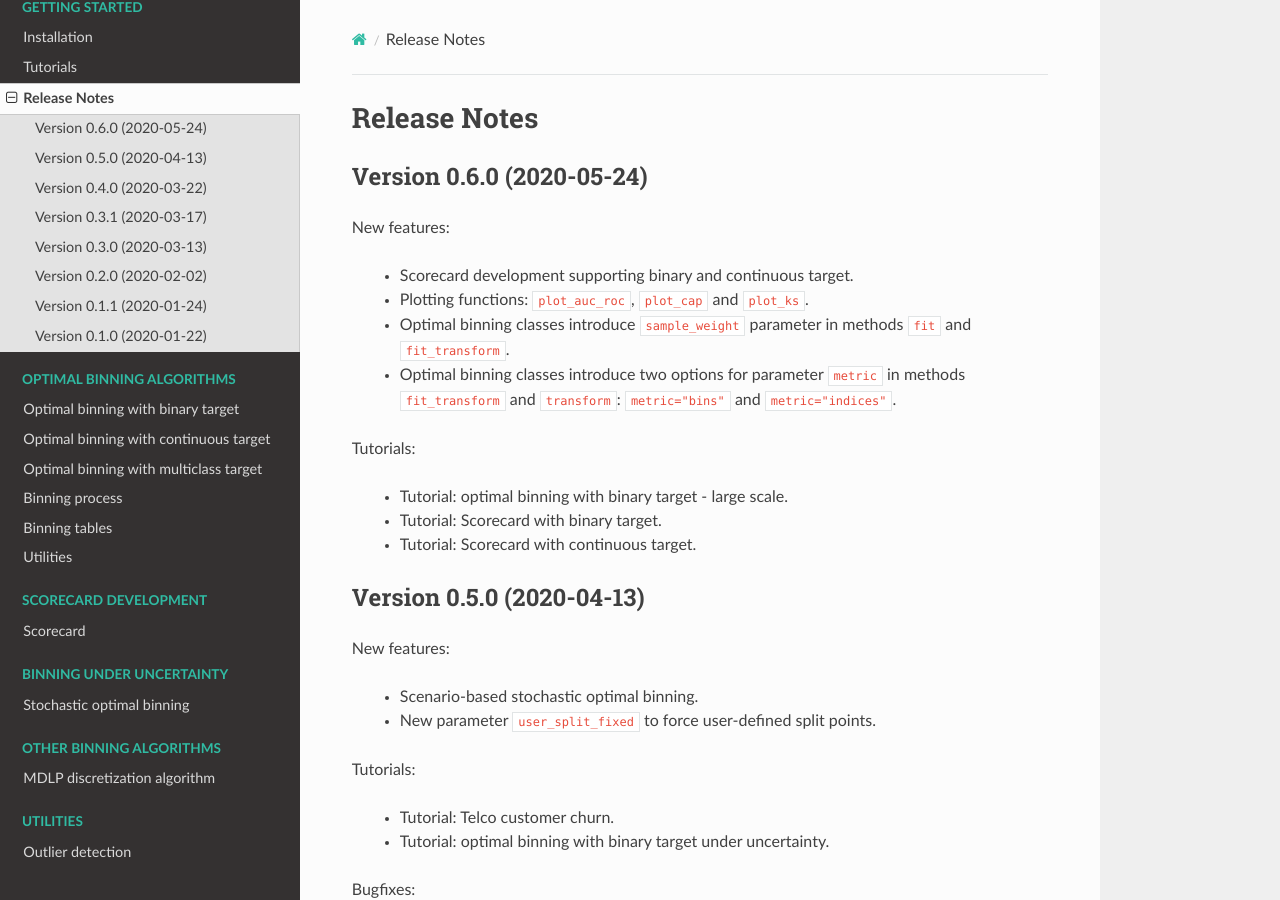
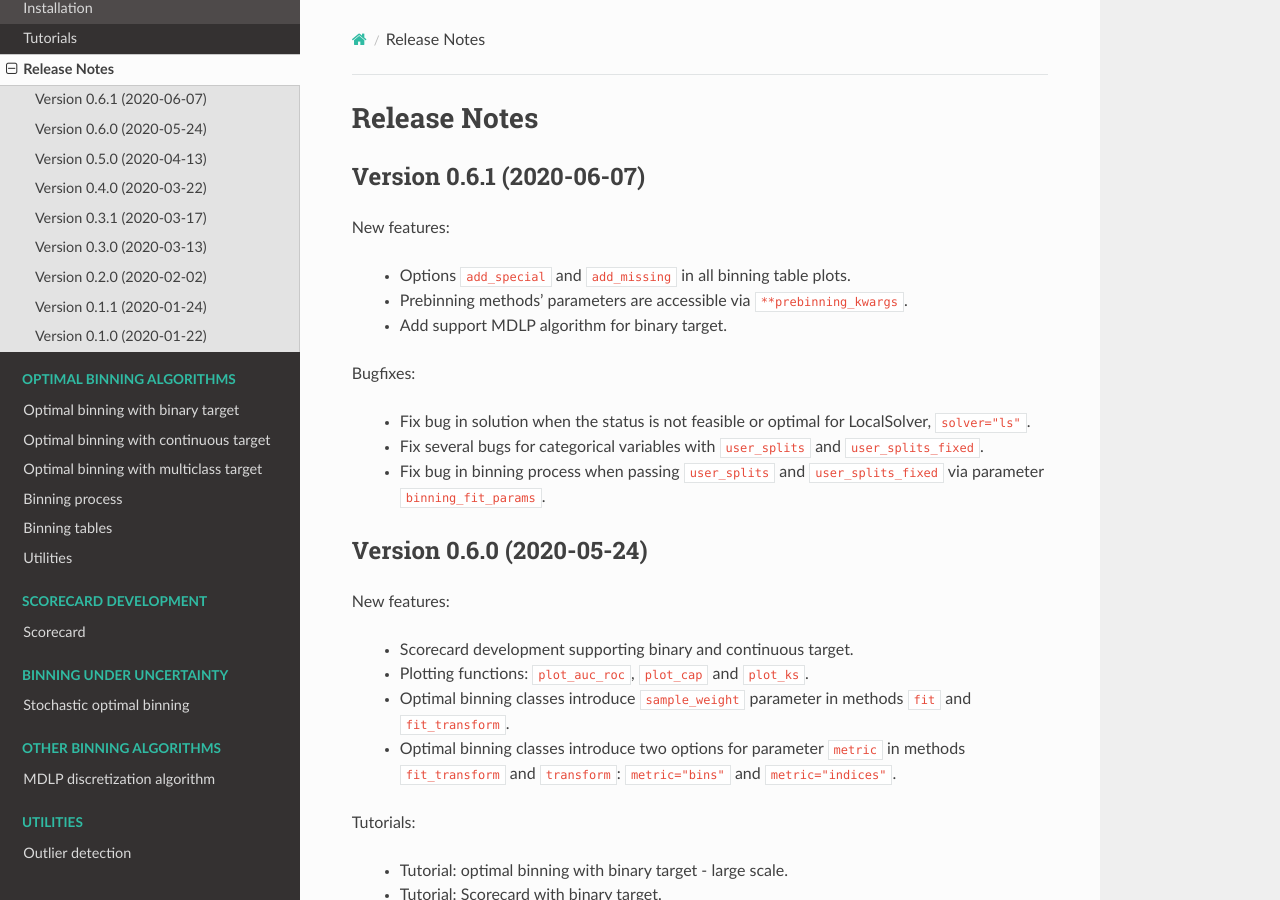
Before and after one commit to guillermo-navas-palencia/optbinning, a Sphinx documentation site: the page built from doc/source/release_notes.rst, in a window 1280 px wide and 900 px high. Built offline with Sphinx 7.4.7 and the Read the Docs theme 2.0.0, drawn with Linux system fonts in a browser that asks for light colours.

Commit message:
Update to version 0.6.1

```diff
--- a/README.rst
+++ b/README.rst
@@ -175,7 +175,7 @@ Print overview information about the options settings, problem statistics, and t
 
 .. code-block:: text
 
-   optbinning (Version 0.6.0)
+   optbinning (Version 0.6.1)
    Copyright (c) 2019-2020 Guillermo Navas-Palencia, Apache License 2.0
 
      Begin options
@@ -282,7 +282,7 @@ and the number of selected variables after the binning process.
 
 .. code-block:: text
 
-   optbinning (Version 0.6.0)
+   optbinning (Version 0.6.1)
    Copyright (c) 2019-2020 Guillermo Navas-Palencia, Apache License 2.0
 
      Begin options
--- a/doc/source/conf.py
+++ b/doc/source/conf.py
@@ -22,9 +22,9 @@ copyright = '2019 - 2020, Guillermo Navas-Palencia'
 author = 'Guillermo Navas-Palencia'
 
 # The short X.Y version
-version = '0.6.0'
+version = '0.6.1'
 # The full version, including alpha/beta/rc tags
-release = '0.6.0'
+release = '0.6.1'
 
 
 # -- General configuration ---------------------------------------------------
--- a/doc/source/release_notes.rst
+++ b/doc/source/release_notes.rst
@@ -1,5 +1,21 @@
 Release Notes
 =============
+
+
+Version 0.6.1 (2020-06-07)
+--------------------------
+
+New features:
+
+   - Options ``add_special`` and ``add_missing`` in all binning table plots.
+   - Prebinning methods' parameters are accessible via ``**prebinning_kwargs``.
+   - Add support MDLP algorithm for binary target.
+
+Bugfixes:
+
+   - Fix bug in solution when the status is not feasible or optimal for LocalSolver, ``solver="ls"``.
+   - Fix several bugs for categorical variables with ``user_splits`` and ``user_splits_fixed``.
+   - Fix bug in binning process when passing ``user_splits`` and ``user_splits_fixed`` via parameter ``binning_fit_params``.
 
 
 Version 0.6.0 (2020-05-24)
--- a/setup.py
+++ b/setup.py
@@ -67,7 +67,7 @@ tests_require = [
 
 setup(
     name="optbinning",
-    version="0.6.0",
+    version="0.6.1",
     description="OptBinning: The Python Optimal Binning library",
     long_description=long_description,
     author="Guillermo Navas-Palencia",
```
Also changed, not shown: doc/source/tutorials/tutorial_binary.ipynb, doc/source/tutorials/tutorial_binary_large_scale.ipynb, doc/source/tutorials/tutorial_binary_localsolver.ipynb, doc/source/tutorials/tutorial_binary_under_uncertainty.ipynb, doc/source/tutorials/tutorial_binning_process_FICO_xAI.ipynb, doc/source/tutorials/tutorial_binning_process_sklearn_pipeline.ipynb, doc/source/tutorials/tutorial_binning_process_telco_churn.ipynb, doc/source/tutorials/tutorial_continuous.ipynb, doc/source/tutorials/tutorial_scorecard_binary_target.ipynb, doc/source/tutorials/tutorial_scorecard_continuous_target.ipynb, 4 other files.
